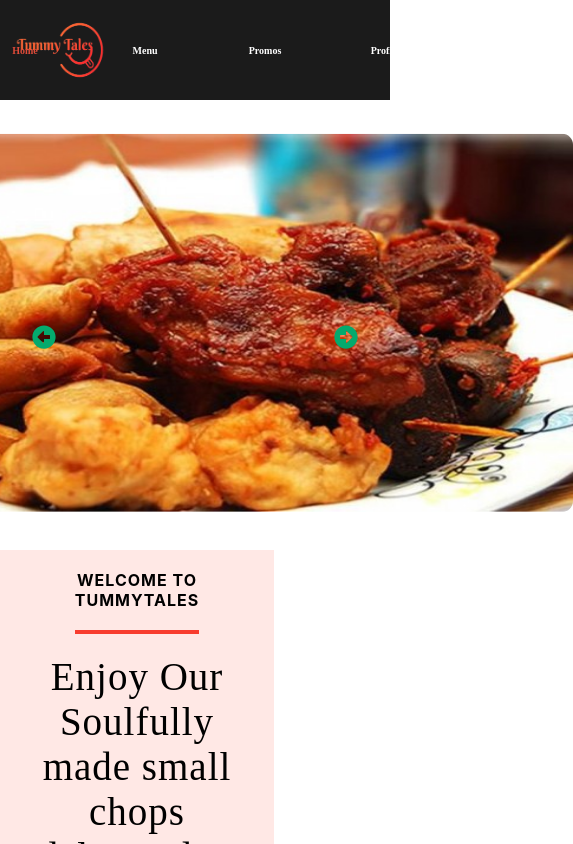
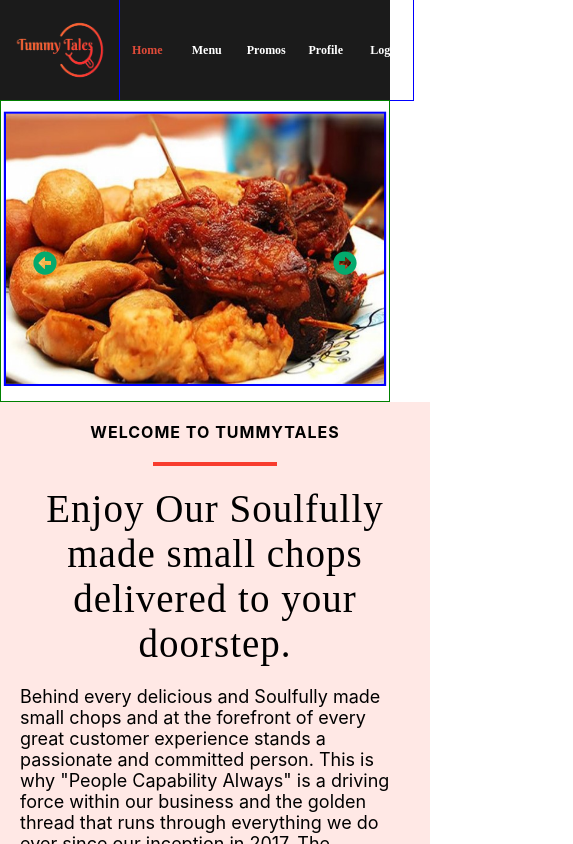
Before and after one commit to ufomaodufejo/tummytales, a React (Create React App) app: page / in a window 390 px wide. Shown: the top 844 px of the page, 573 px wide, since content can reach past the window. Built offline with nearby package versions, Linux system fonts and the light colour scheme.

Commit message:
making it responsive

```diff
--- a/src/App.css
+++ b/src/App.css
@@ -3,8 +3,10 @@
   padding: 0;
   margin: 0;
 }
+
 body{
   background-color: #FFFFFF;
+  width: 100%;
 }
 
 .navbar {
@@ -781,10 +783,52 @@
 }
 
 @media screen and (max-width: 550px) {
+  body{
+    width: 100%;
+  }
+  .navbar{
+    width: 100%;
+  }
+  .logo{
+    width: 25%;
+  }
+  .nav-links{
+    width: 75%;
+  }
+  .nav-links ul{
+    font-size: 10px;
+    gap: 5px;
+    border: 1px solid blue;
+    width: 100%
+   }
+  .slider{
+    border: 1px solid green;
+    height: 300px;
+  }
+  .sliderimage{
+    border: 2px solid blue;
+    width: 350px;
+    height: 250px;
+  }
+
   .mainpage {
     width: 370px;
   }
 
+  .about{
+    width: 100%;
+  }
+  .about p{
+    width: 100%
+  }
+
+  .categories{
+    width: 100%;
+  }
+
+  .facts{
+    width: 100%;
+  }
   h1 {
     font-size: 15px;
   }
@@ -797,40 +841,22 @@
   span {
     font-weight: 400;
   }
-  .nav-links li{
-   font-size: 12px;
-  }
 
   .images{
     width: 40vw;
-  }
-  .about{
-    width: 60vw;
   }
 
   .images img{
     width: 150px;
   }
 
-  .nav-links li{
-    font-size: 10px;
-   }
+
 
   .gallery{
     flex: 100%;
     }
 
-  .navbar{
-    width: 100vw;
-  }
 
-  .nav-links{
-    width: 250px;
-  }
-
-  .nav-links ul{
-    gap: 20px;
-  }
 
   .logo{
     width: 120px;
--- a/src/components/BannerSlideShow.js
+++ b/src/components/BannerSlideShow.js
@@ -28,7 +28,7 @@
             <div className={index === current ? 'slide active' : 'slide'} key={index}>
               {
                 index === current && (
-                  <img src={slide.image} alt='smallchops' className='image' />)
+                  <img src={slide.image} alt='smallchops' className='sliderimage' />)
               }
             </div>
           )
```
